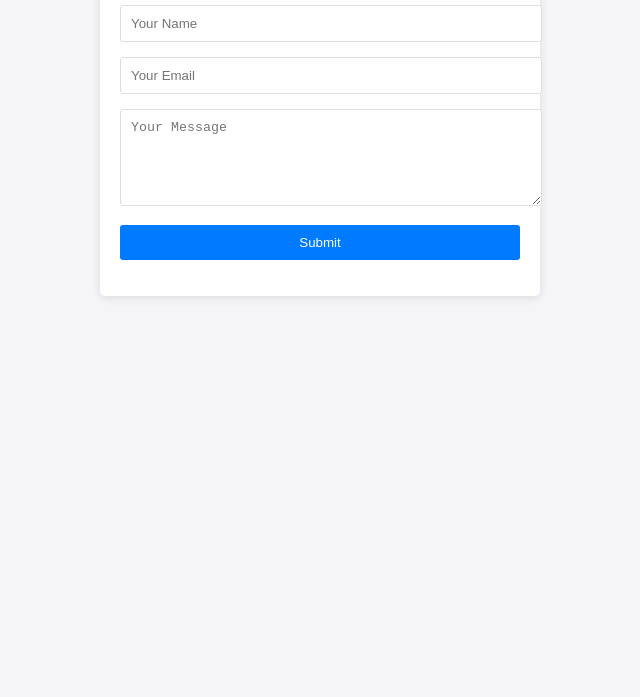
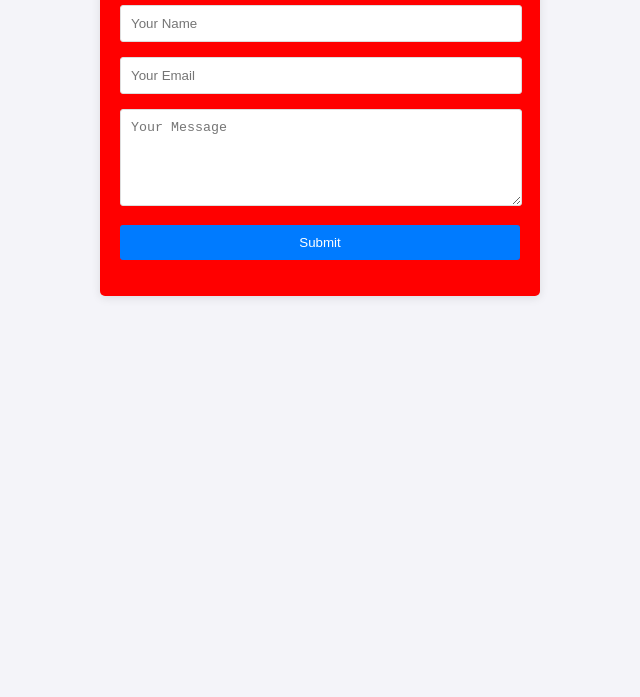
Before and after one commit to grandmitra/contacts, a plain HTML site: page index.html in a window 1280 px wide. Shown: the part 103-800 px from the top of the page, without its empty margins (320-960 px from the left). Drawn offline with Linux system fonts and the light colour scheme.

Commit message:
Update index.html

```diff
--- a/index.html
+++ b/index.html
@@ -15,12 +15,12 @@
       max-width: 400px;
       margin: 0 auto;
       padding: 20px;
-      background: white;
+      background: red;
       border-radius: 5px;
       box-shadow: 0 2px 10px rgba(0, 0, 0, 0.1);
     }
     input, textarea {
-      width: 100%;
+      width: 95%;
       margin-bottom: 15px;
       padding: 10px;
       border: 1px solid #ddd;
```
